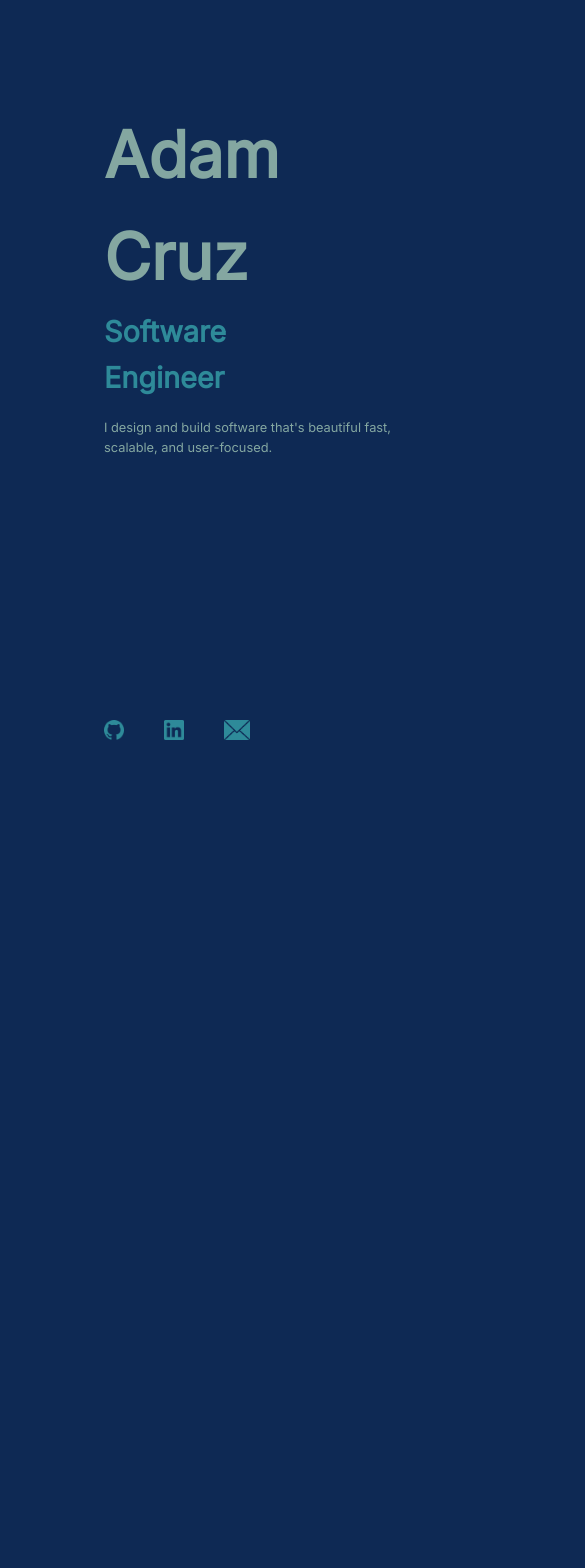
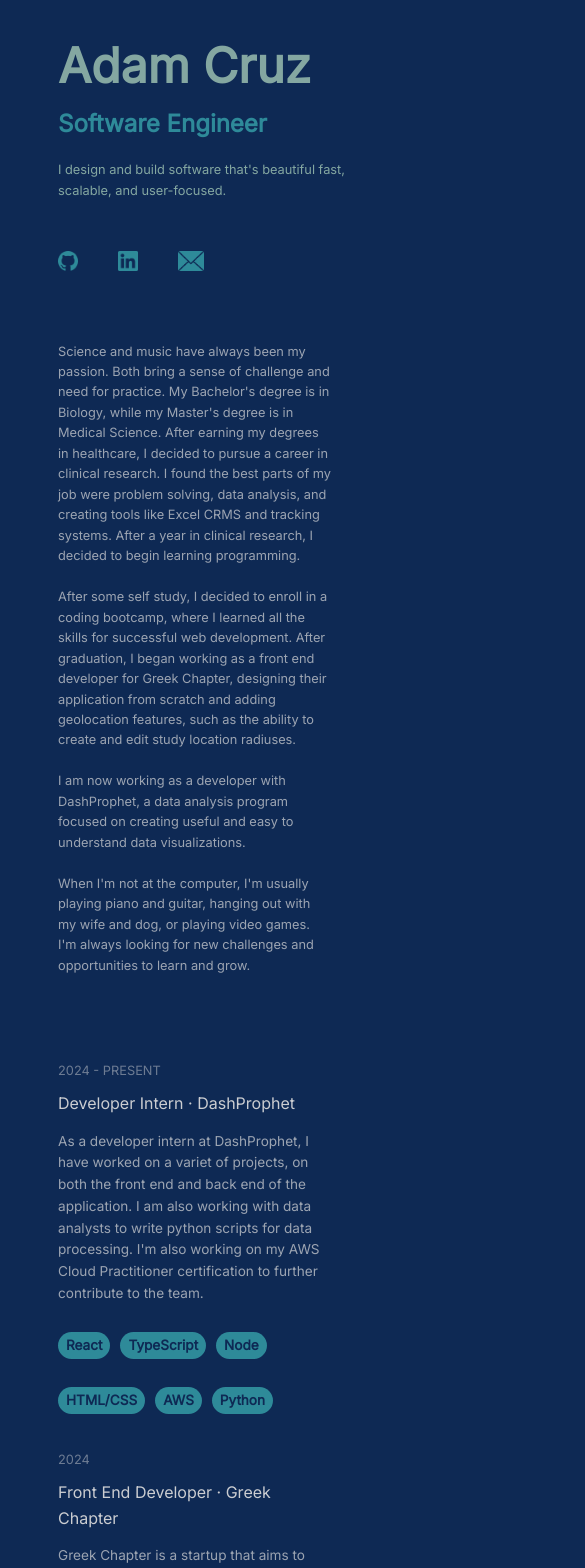
Before and after one commit to AdamC7313/portfolio-site, a Next.js app: page / in a window 390 px wide. Shown: the top 1568 px of the page, 585 px wide, since content can reach past the window. Built offline with nearby package versions, Linux system fonts and the light colour scheme.

Commit message:
mobile optimize

```diff
--- a/app/components/about/about.css
+++ b/app/components/about/about.css
@@ -52,42 +52,8 @@ p {
     height: 100px;
     width: 100px;
   }
-}
 
-@media only screen and (max-width: 1380px) {
-}
-
-@media only screen and (max-width: 900px) {
-  .headshot {
-    display: none;
-  }
-  .about-words-container {
-    text-align: center;
-  }
-  .last-line {
-    text-align: center;
-  }
-
-  .image-container {
-    width: 0px;
-    padding: 0px;
-  }
   .about-container {
-    padding: 10px 50px;
-  }
-  .about-title {
-    text-align: center;
+    padding: 50px 0px;
   }
 }
-
-@media (max-width: 580px) {
-  .about-title {
-    font-size: 2rem;
-  }
-}
-
-@media (max-width: 450px) {
-  .about-container {
-    padding: 10px 20px;
-  }
-}
--- a/app/components/experience/Experience.module.css
+++ b/app/components/experience/Experience.module.css
@@ -40,3 +40,21 @@
     font-size: 0.85rem;
     font-weight: bold;
 }
+
+@media (max-width: 550px) {
+    .experienceContainer {
+        flex-direction: column;
+    }
+
+    .experienceDate {
+        width: 100%;
+        justify-content: left;
+        margin-right: 0px;
+        margin-bottom: 10px;
+
+    }
+
+    .experienceDetails {
+        width: 100%;
+    }
+}
--- a/app/components/head/head.css
+++ b/app/components/head/head.css
@@ -18,3 +18,18 @@
   font-size: 0.8rem;
   font-weight: normal;
 }
+
+@media only screen and (max-width: 1375px) {
+  .me-description {
+    margin-bottom: 50px;
+  }
+}
+
+@media only screen and (max-width: 1075px) {
+  .title {
+    font-size: 3rem;
+  }
+  .subtitle {
+    font-size: 1.5rem;
+  }
+}
--- a/app/components/projects/projects.css
+++ b/app/components/projects/projects.css
@@ -179,11 +179,19 @@
 
   .project-byline {
     font-size: 0.75rem;
-    text-align: center;
   }
 
   .project-desc {
     text-align: center;
+  }
+}
+
+@media (max-width: 750px) {
+  .inner-project-container {
+    flex-direction: column;
+  }
+  .project-desc {
+    padding: 10px 0px;
   }
 }
 
--- a/app/components/skills/skills.css
+++ b/app/components/skills/skills.css
@@ -1,6 +1,5 @@
 .skills-container {
-  min-height: calc(100vh - 85px);
-  padding: 0px 30px 0px 30px;
+  padding: 50px 30px 0px 30px;
   display: flex;
   flex-direction: column;
   justify-content: center;
--- a/app/globals.css
+++ b/app/globals.css
@@ -51,7 +51,6 @@ p {
 .app-container {
   display: flex;
   max-width: 1280px;
-  padding: 0px 96px;
   height: 100%;
   margin: auto;
 }
--- a/app/page.js
+++ b/app/page.js
@@ -1,3 +1,5 @@
+"use client"
+import React, { useEffect, useState } from "react";
 import Head from "./components/head/head";
 import Nav from "./components/nav/nav";
 import About from "./components/about/about";
@@ -8,6 +10,40 @@ import { Analytics } from "@vercel/analytics/react";
 import Experience from "./components/experience/experience";
 
 export default function Home() {
+  const [isSmallScreen, setIsSmallScreen] = useState(false);
+
+  useEffect(() => {
+    const checkScreenSize = () => {
+      setIsSmallScreen(window.innerWidth < 1370);
+    };
+
+    // Check screen size on mount
+    checkScreenSize();
+
+    // Add event listener to handle window resize
+    window.addEventListener("resize", checkScreenSize);
+
+    // Clean up the event listener on component unmount
+    return () => {
+      window.removeEventListener("resize", checkScreenSize);
+    };
+  }, []);
+
+  if (isSmallScreen) {
+    return (
+      <main>
+        <div style={{ padding: "20px 50px"}}>
+        <Analytics />
+          <Head />
+          <Contact />
+          <About />
+          <Experience />
+          <Projects />
+          <Skills />
+        </div>
+      </main>
+    );
+  } else {
     return (
       <main>
         <div className="app-container">
@@ -29,3 +65,4 @@ export default function Home() {
       </main>
     );
   }
+}
```
Lines whose indentation alone changed are shown as unchanged.
